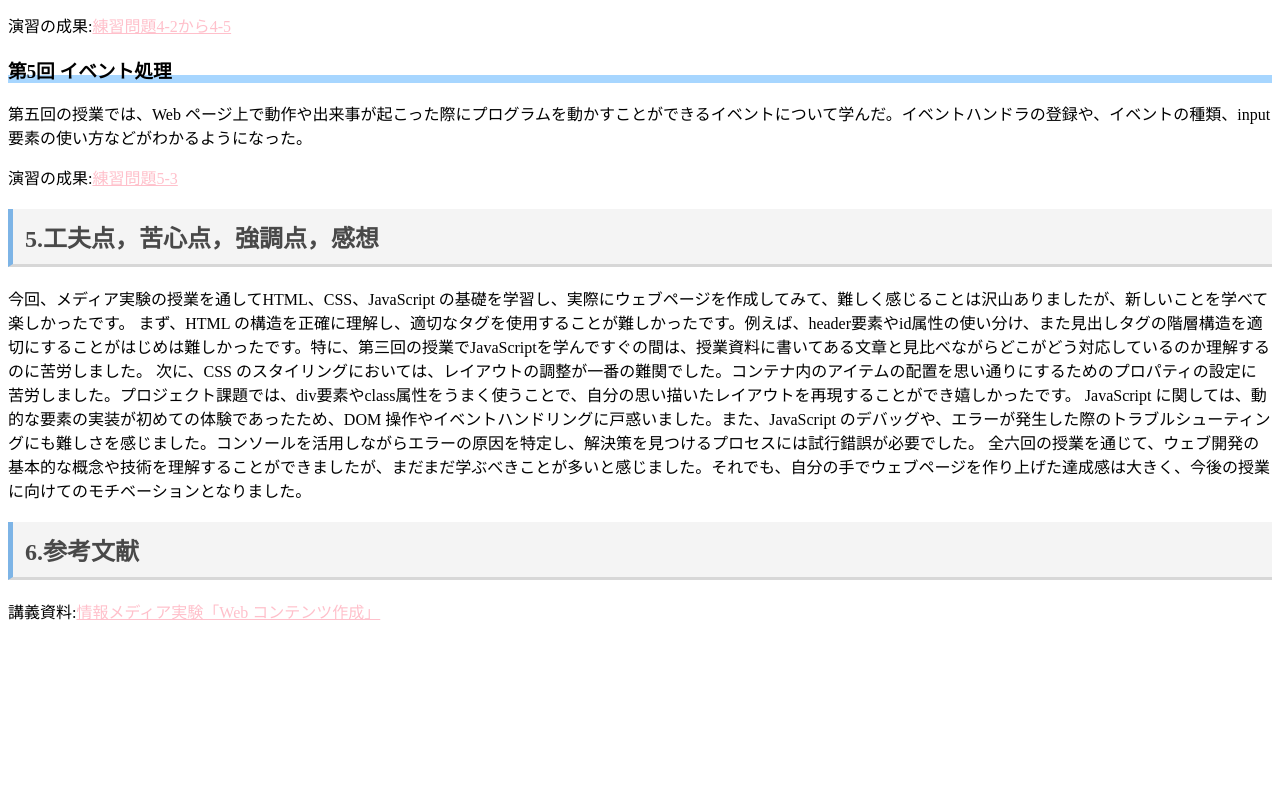
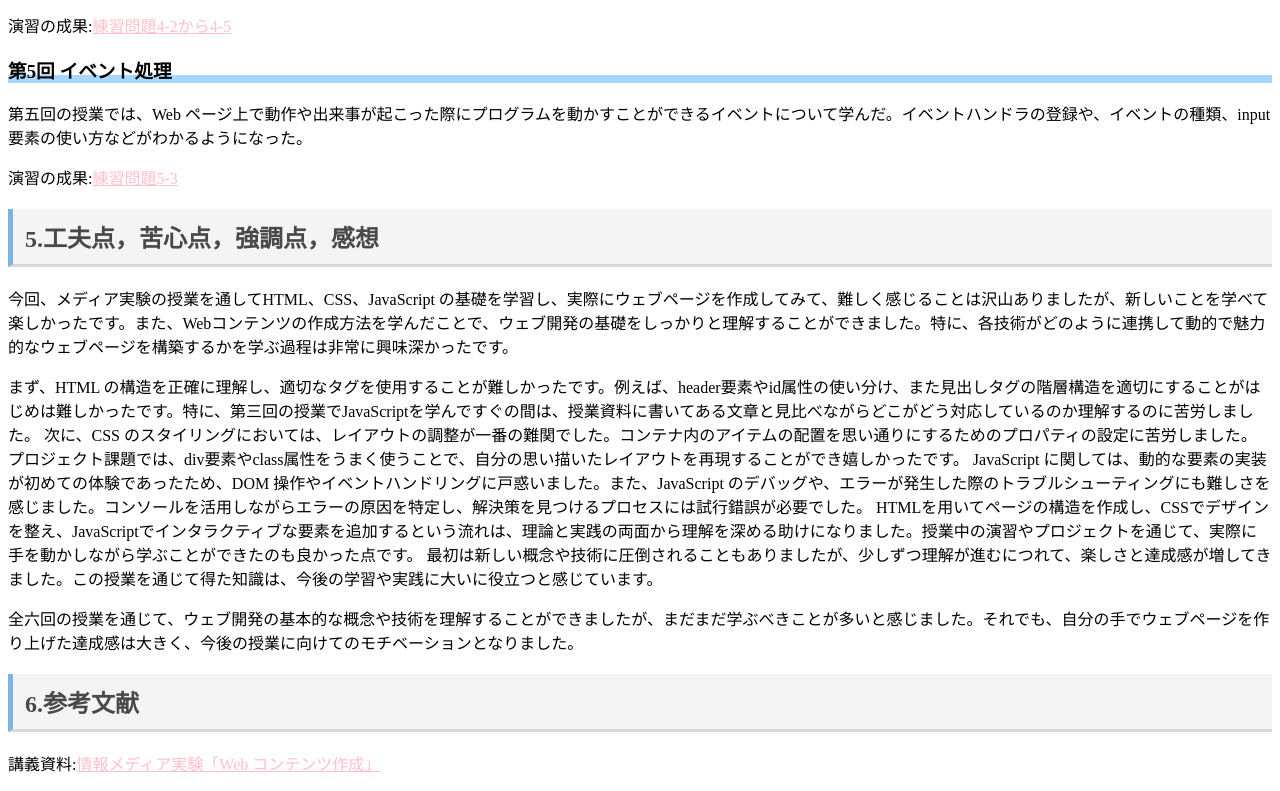
Before and after one commit to G386362023/medialabo, a plain HTML site: page index.html in a window 1280 px wide. Shown: the part 1345-2136 px from the top of the page. Before the commit the page ends 1984 px from the top, so only its background shows below. Drawn offline with Linux system fonts and the light colour scheme.

Commit message:
第六回課題

```diff
--- a/index.html
+++ b/index.html
@@ -37,13 +37,15 @@
   <p>演習の成果:<a href="https://g386362023.github.io/medialabo/practice-event/event-list.html" target="_blank">練習問題5-3</a></p>
 
   <h2>5.工夫点，苦心点，強調点，感想</h2>
-  <p>今回、メディア実験の授業を通してHTML、CSS、JavaScript の基礎を学習し、実際にウェブページを作成してみて、難しく感じることは沢山ありましたが、新しいことを学べて楽しかったです。
-
+  <p>今回、メディア実験の授業を通してHTML、CSS、JavaScript の基礎を学習し、実際にウェブページを作成してみて、難しく感じることは沢山ありましたが、新しいことを学べて楽しかったです。また、Webコンテンツの作成方法を学んだことで、ウェブ開発の基礎をしっかりと理解することができました。特に、各技術がどのように連携して動的で魅力的なウェブページを構築するかを学ぶ過程は非常に興味深かったです。</p>
+  <p>
     まず、HTML の構造を正確に理解し、適切なタグを使用することが難しかったです。例えば、header要素やid属性の使い分け、また見出しタグの階層構造を適切にすることがはじめは難しかったです。特に、第三回の授業でJavaScriptを学んですぐの間は、授業資料に書いてある文章と見比べながらどこがどう対応しているのか理解するのに苦労しました。
     次に、CSS のスタイリングにおいては、レイアウトの調整が一番の難関でした。コンテナ内のアイテムの配置を思い通りにするためのプロパティの設定に苦労しました。プロジェクト課題では、div要素やclass属性をうまく使うことで、自分の思い描いたレイアウトを再現することができ嬉しかったです。
     JavaScript に関しては、動的な要素の実装が初めての体験であったため、DOM 操作やイベントハンドリングに戸惑いました。また、JavaScript のデバッグや、エラーが発生した際のトラブルシューティングにも難しさを感じました。コンソールを活用しながらエラーの原因を特定し、解決策を見つけるプロセスには試行錯誤が必要でした。
-
-    全六回の授業を通じて、ウェブ開発の基本的な概念や技術を理解することができましたが、まだまだ学ぶべきことが多いと感じました。それでも、自分の手でウェブページを作り上げた達成感は大きく、今後の授業に向けてのモチベーションとなりました。</p>
+    HTMLを用いてページの構造を作成し、CSSでデザインを整え、JavaScriptでインタラクティブな要素を追加するという流れは、理論と実践の両面から理解を深める助けになりました。授業中の演習やプロジェクトを通じて、実際に手を動かしながら学ぶことができたのも良かった点です。
+    最初は新しい概念や技術に圧倒されることもありましたが、少しずつ理解が進むにつれて、楽しさと達成感が増してきました。この授業を通じて得た知識は、今後の学習や実践に大いに役立つと感じています。
+  </p>
+  <p>全六回の授業を通じて、ウェブ開発の基本的な概念や技術を理解することができましたが、まだまだ学ぶべきことが多いと感じました。それでも、自分の手でウェブページを作り上げた達成感は大きく、今後の授業に向けてのモチベーションとなりました。</p>
 
   <h2>6.参考文献</h2>
   <p>講義資料:<a href="https://www.nishita-lab.org/web-contents/text/1html/1_0prelim_check.html" target="_blank">情報メディア実験「Web コンテンツ作成」</a></p>
```
